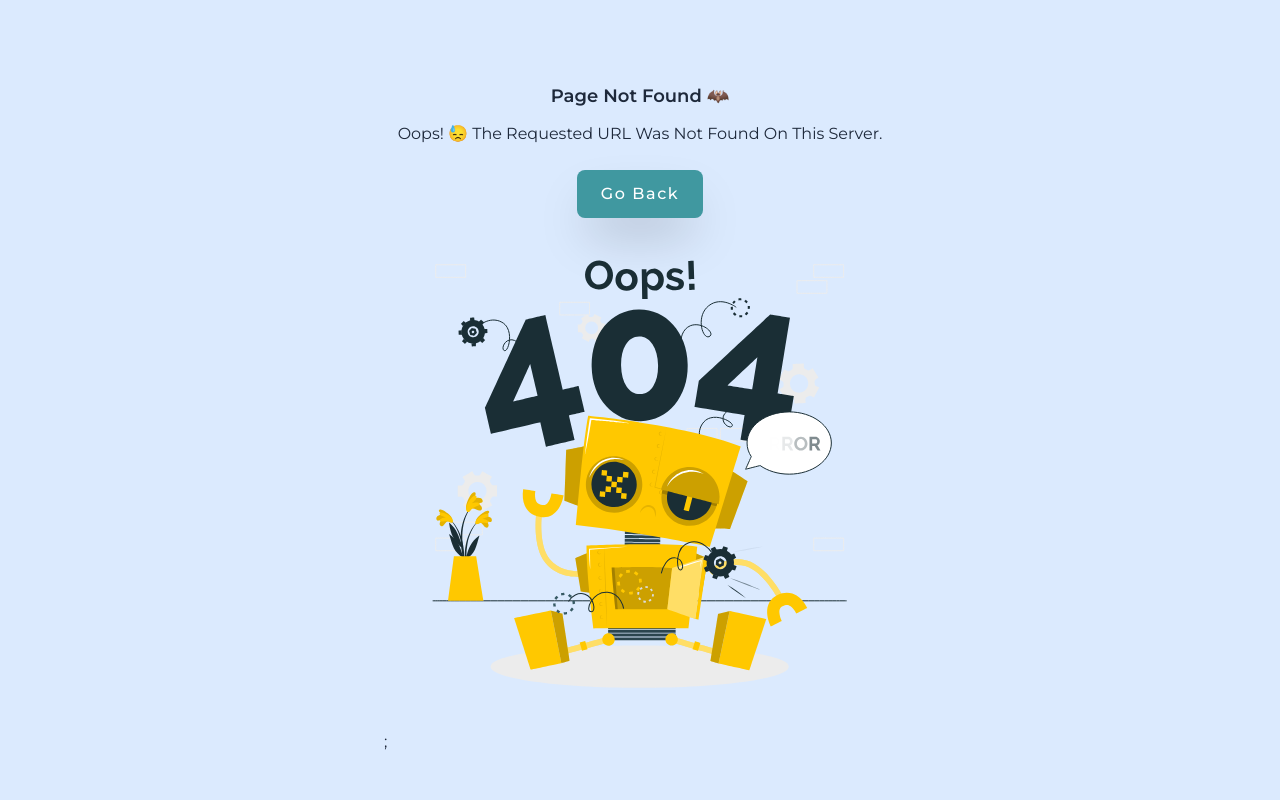
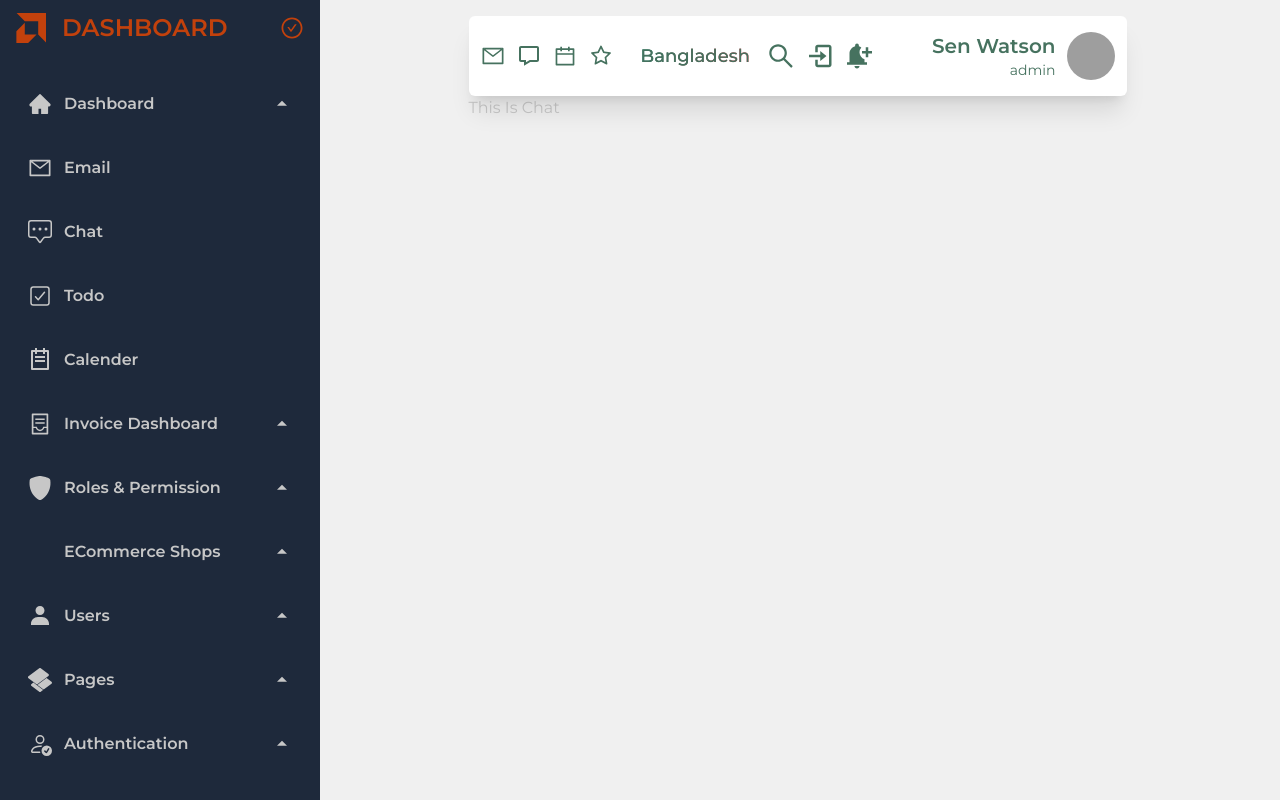
Before and after one commit to saifularafat/admin-dashboard-design, a React (Vite) app: page /dashboard/chat in a window 1280 px wide. Before the commit this address had no page. Built offline with nearby package versions, Linux system fonts and the light colour scheme; grey boxes are pictures that could not be loaded; some icons are missing; a web font is replaced by a local one.

Commit message:
Chats page is a added

```diff
--- /dev/null
+++ b/src/pages/Dashboard/Chats/Chat.jsx
@@ -0,0 +1,10 @@
+
+const Chat = () => {
+    return (
+        <div>
+            <span>This is chat</span>
+        </div>
+    );
+};
+
+export default Chat;
--- a/src/router/Router.jsx
+++ b/src/router/Router.jsx
@@ -4,6 +4,7 @@ import ECommerce from "../pages/Dashboard/ECommerce/ECommerce";
 import Error from "../pages/Error/Error";
 import Analytics from "../pages/Dashboard/Analytics/Analytics";
 import Emails from "../pages/Dashboard/Emails/Emails";
+import Chat from "../pages/Dashboard/Chats/Chat";
 
 const router = createBrowserRouter([
   {
@@ -27,6 +28,10 @@ const router = createBrowserRouter([
         path: "/dashboard/email",
         element: <Emails />
       },
+      {
+        path: "/dashboard/chat",
+        element: <Chat />
+      },
     ]
   },
 ]);
```
Also changed, not shown: src/pages/Dashboard/Emails/Emails.jsx (line endings or trailing spaces).
